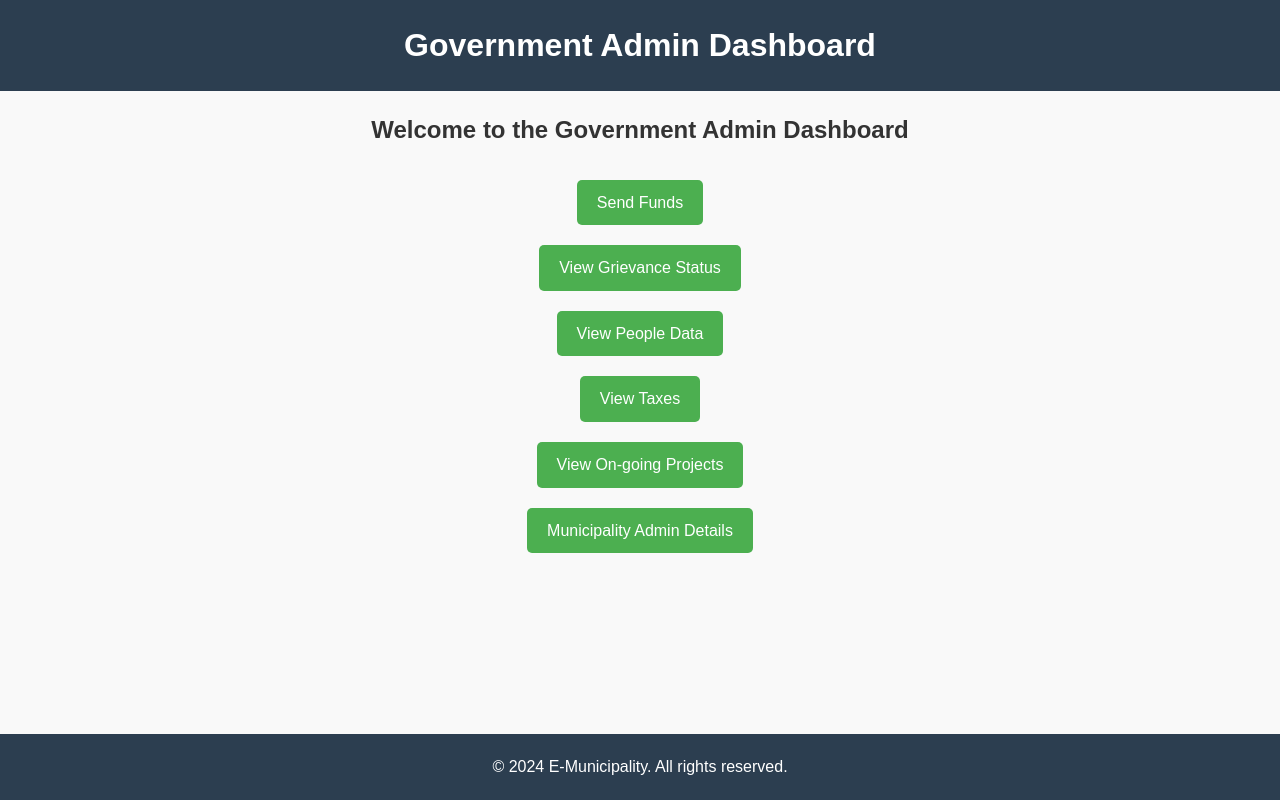
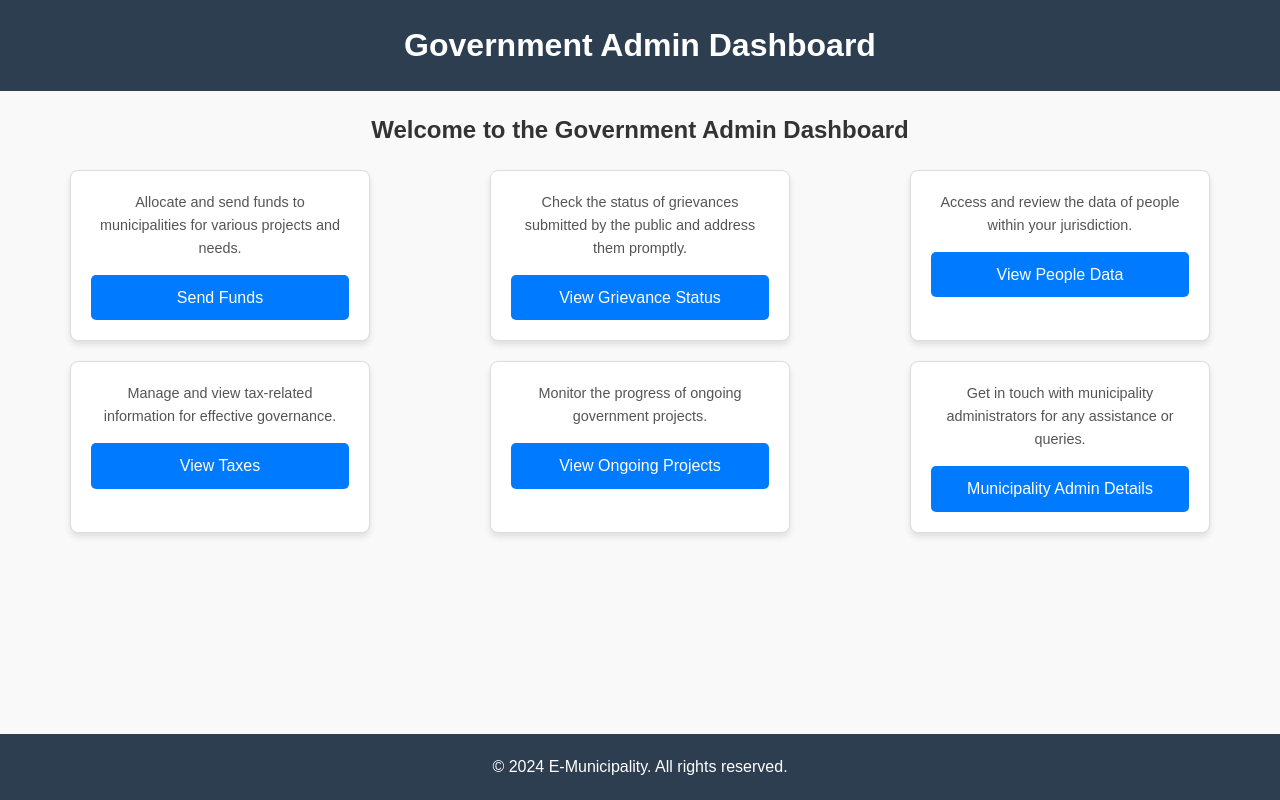
Before and after one commit to ashwinsdk/block-dock, a React (Create React App) app in the folder e-municipality/: page /admin-govt-home in a window 1280 px wide. Built offline with nearby package versions, Linux system fonts and the light colour scheme.

Commit message:
Updated govt home page

```diff
--- a/e-municipality/src/govt/AdminGovtHome.css
+++ b/e-municipality/src/govt/AdminGovtHome.css
@@ -1,3 +1,14 @@
+* {
+  margin: 0;
+  padding: 0;
+  box-sizing: border-box;
+}
+
+html, body {
+  height: 100%;
+  font-family: Arial, sans-serif;
+}
+
 .admin-govt-home {
   display: flex;
   flex-direction: column;
@@ -30,21 +41,60 @@
 }
 
 .admin-govt-links {
-  display: flex;
-  flex-direction: column;
-  align-items: center;
+  display: grid;
+  grid-template-columns: repeat(3, 1fr);
+  gap: 20px;
+  justify-items: center;
 }
 
-.admin-govt-links a {
-  margin: 10px 0;
-  padding: 10px 20px;
-  text-decoration: none;
-  color: white;
-  background-color: #4caf50;
-  border-radius: 5px;
-  transition: background-color 0.3s;
+.feature-card {
+  background: #ffffff;
+  border: 1px solid #ddd;
+  border-radius: 8px;
+  box-shadow: 0 4px 6px rgba(0, 0, 0, 0.1);
+  padding: 20px;
+  width: 80%;
+  max-width: 300px;
+  text-align: center;
+  transition: transform 0.3s, box-shadow 0.3s;
 }
 
-.admin-govt-links a:hover {
-  background-color: #45a049;
+.feature-card p {
+  margin-bottom: 15px;
+  font-size: 0.9rem;
+  color: #555;
 }
+
+.feature-card:hover {
+  transform: translateY(-5px);
+  box-shadow: 0 6px 12px rgba(0, 0, 0, 0.2);
+}
+
+.feature-button {
+  display: block;
+  width: 100%;
+  padding: 10px;
+  font-size: 1rem;
+  color: #fff;
+  background-color: #007bff;
+  border: none;
+  border-radius: 5px;
+  cursor: pointer;
+  text-align: center;
+  transition: background-color 0.3s;
+  text-decoration: none;
+}
+
+.feature-button:hover {
+  background-color: #0056b3;
+}
+
+@media (max-width: 600px) {
+  .admin-govt-links {
+    grid-template-columns: 1fr;
+  }
+
+  .feature-card {
+    max-width: 100%;
+  }
+}
--- a/e-municipality/src/govt/AdminGovtHome.js
+++ b/e-municipality/src/govt/AdminGovtHome.js
@@ -11,13 +11,30 @@ const AdminGovtHome = () => {
       <main className="content">
         <h2>Welcome to the Government Admin Dashboard</h2>
         <div className="admin-govt-links">
-          <Link to="/send-funds">Send Funds</Link>
-          <Link to="/govt/view-grievance-status">View Grievance Status</Link>
-
-          <Link to="/view-people-data">View People Data</Link>
-          <Link to="/view-taxes">View Taxes</Link>
-          <Link to="/ongoing-projects">View On-going Projects</Link>
-          <Link to="/contact-us">Municipality Admin Details</Link>
+          <div className="feature-card">
+            <p>Allocate and send funds to municipalities for various projects and needs.</p>
+            <Link to="/send-funds" className="feature-button">Send Funds</Link>
+          </div>
+          <div className="feature-card">
+            <p>Check the status of grievances submitted by the public and address them promptly.</p>
+            <Link to="/govt/view-grievance-status" className="feature-button">View Grievance Status</Link>
+          </div>
+          <div className="feature-card">
+            <p>Access and review the data of people within your jurisdiction.</p>
+            <Link to="/view-people-data" className="feature-button">View People Data</Link>
+          </div>
+          <div className="feature-card">
+            <p>Manage and view tax-related information for effective governance.</p>
+            <Link to="/view-taxes" className="feature-button">View Taxes</Link>
+          </div>
+          <div className="feature-card">
+            <p>Monitor the progress of ongoing government projects.</p>
+            <Link to="/ongoing-projects" className="feature-button">View Ongoing Projects</Link>
+          </div>
+          <div className="feature-card">
+            <p>Get in touch with municipality administrators for any assistance or queries.</p>
+            <Link to="/contact-us" className="feature-button">Municipality Admin Details</Link>
+          </div>
         </div>
       </main>
       <footer className="footer">
```
